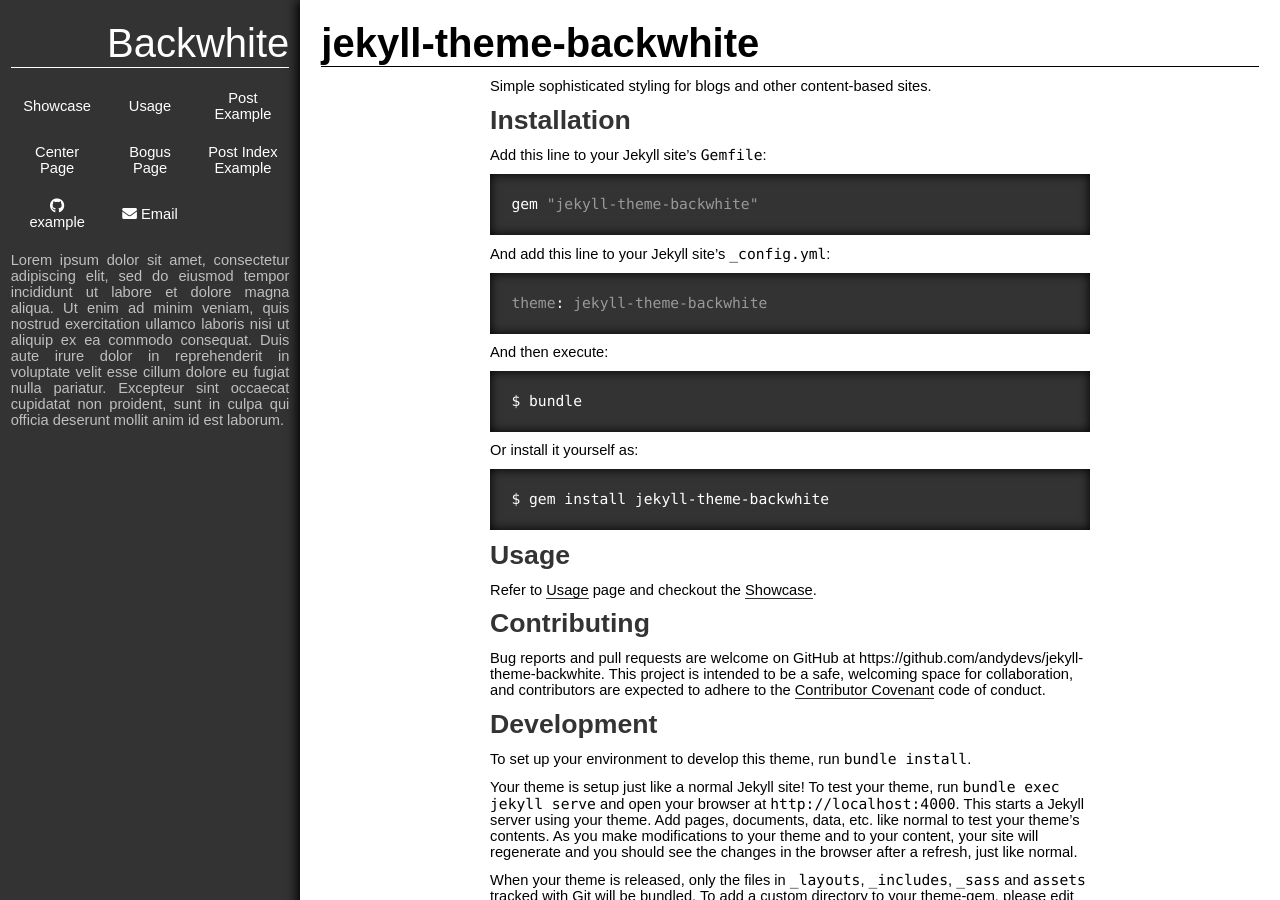
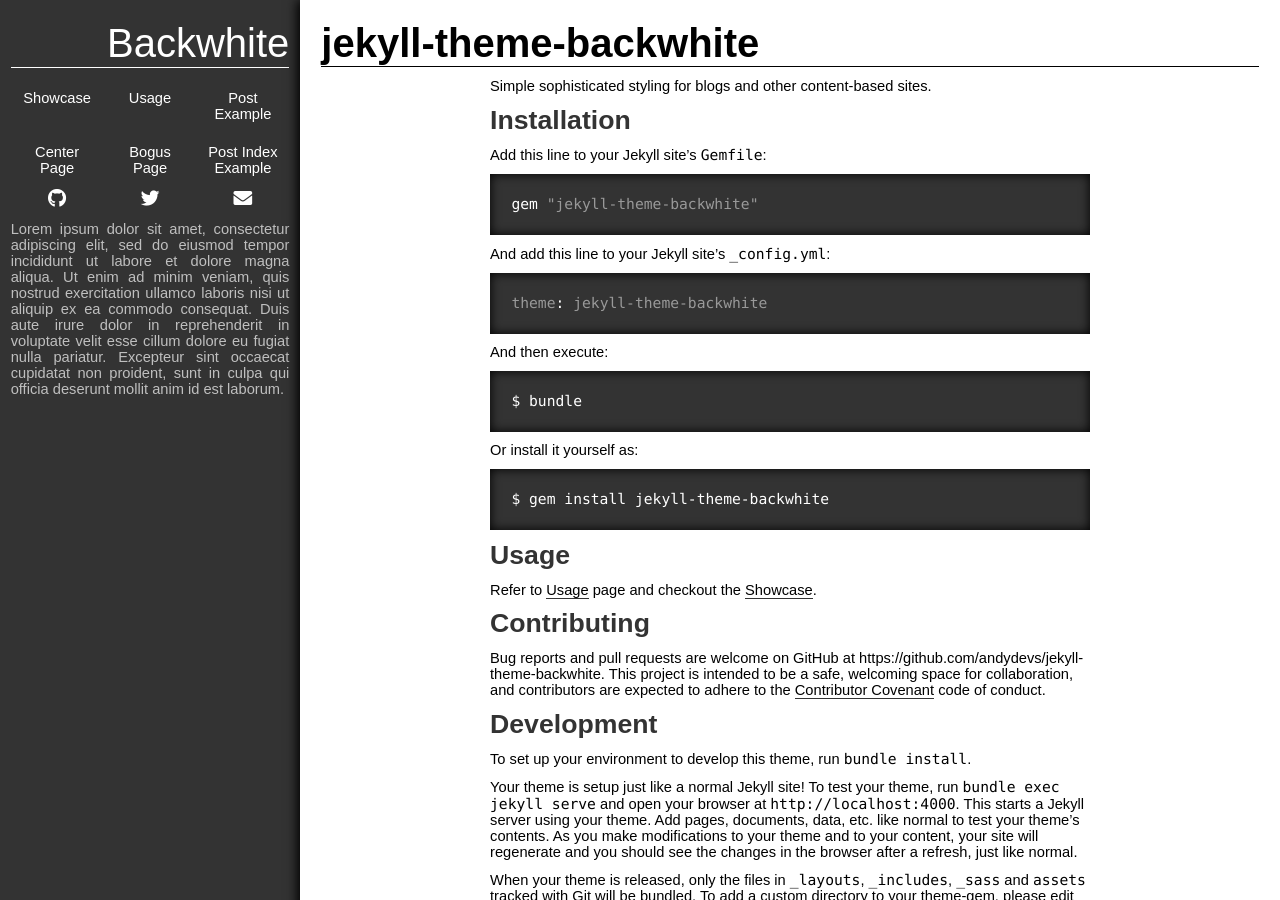
Before and after one commit to andydevs/jekyll-theme-backwhite, a Jekyll site: the page built from index.md, in a window 1280 px wide. Built offline with Jekyll 4.4.1, drawn with Linux system fonts in a browser that asks for light colours.

Commit message:
Created better links system

```diff
--- a/_config.yml
+++ b/_config.yml
@@ -9,6 +9,7 @@
   occaecat cupidatat non proident, sunt in culpa qui officia
   deserunt mollit anim id est laborum.
 
+# Page links
 links:
   - url: '/showcase'
     text: Showcase
@@ -24,8 +25,10 @@
     text: Post Index Example
 
 # Example social media
-github_username: example
-email_address: example@mail.com
+social:
+  twitter: "@example"
+  github: example
+  email: example@mail.com
 
 # Build details
 exclude:
--- a/_includes/back.html
+++ b/_includes/back.html
@@ -10,51 +10,33 @@
             </a>
         </div>
 
-        <!-- Links Table -->
-        <table class="bw-links">
-            <!-- Link Rows -->
-            {% assign rowsize = 3 %}
-            {% assign rows = site.links.size | times: 1.0 | divided_by: rowsize | ceil %}
-            {% for i in (1..rows) %}
-                {% assign offset = forloop.index0 | times: rowsize %}
-                <tr>
-                {% for link in site.links limit:rowsize offset:offset %}
-                    <td>
+        <!-- Page links grid -->
+        <div class="bw-links">
+            {% for link in site.links %}
                 <a href="{{ link.url | prepend: site.baseurl | prepend: site.url }}">
                     {{ link.text }}
                 </a>
-                    </td>
             {% endfor %}
-                </tr>
-            {% endfor %}
+        </div>
 
-            <!-- User's Social Media -->
-            <tr>
-                {% if site.github_username %}
-                    <td>
-                        <a href="https://github.com/{{ site.github_username }}">
+        <!-- Social links grid -->
+        <div class="bw-social">
+            {% if site.social.github %}
+                <a href="https://github.com/{{ site.social.github }}">
                     <span class='fab fa-github'></span>
-                            {{ site.github_username }}
                 </a>
-                    </td>
             {% endif %}
-                {% if site.twitter_username %}
-                    <td>
-                        <a href="https://twitter.com/{{ site.twitter_username }}">
-
+            {% if site.social.twitter %}
+                <a href="https://twitter.com/{{ site.social.twitter }}">
+                    <span class='fab fa-twitter'></span>
                 </a>
-                    </td>
             {% endif %}
-                {% if site.email_address %}
-                    <td>
-                        <a href="mailto://{{ site.email_address }}">
+            {% if site.social.email %}
+                <a href="mailto://{{ site.social.email }}">
                     <span class="fas fa-envelope"></span>
-                            Email
                 </a>
-                    </td>
             {% endif %}
-            </tr>
-        </table>
+        </div>
 
         <!-- Footer -->
         <footer class="bw-footer">
--- a/_sass/jekyll-theme-backwhite.scss
+++ b/_sass/jekyll-theme-backwhite.scss
@@ -14,3 +14,4 @@
 @import "jekyll-theme-backwhite/misc";
 @import "jekyll-theme-backwhite/syntax-highlighting";
 @import "jekyll-theme-backwhite/post-index";
+@import "jekyll-theme-backwhite/links";
--- a/_sass/jekyll-theme-backwhite/_back.scss
+++ b/_sass/jekyll-theme-backwhite/_back.scss
@@ -56,16 +56,6 @@
         }
     }
 
-    // Links
-    .bw-links {
-        a {
-            text-decoration: none;
-            &:hover {
-                border-bottom: 1px solid;
-            }
-        }
-    }
-
     // Backwhite footer
     .bw-footer {
         color: darken($white-color, 25%);
--- /dev/null
+++ b/_sass/jekyll-theme-backwhite/_links.scss
@@ -0,0 +1,24 @@
+// Links
+.bw-links {
+    display: grid;
+    grid-template-columns: repeat(3, 1fr);
+    a {
+        text-align: center;
+        display: inline-block;
+        text-decoration: none;
+        padding: $spacing-unit;
+    }
+}
+
+// Social
+.bw-social {
+    display: flex;
+    flex-direction: row;
+    justify-content: center;
+    align-items: center;
+    a {
+        flex: 1;
+        text-align: center;
+        font-size: $back-icon-size;
+    }
+}
--- a/_sass/jekyll-theme-backwhite/_variables-and-fonts.scss
+++ b/_sass/jekyll-theme-backwhite/_variables-and-fonts.scss
@@ -11,12 +11,15 @@
 // Gutters width
 $gutters-width: 64%;
 
-// Normal font size
+// Font sizes
 $mega-font-size: 30pt !default;
 $large-font-size: 20pt !default;
 $medium-font-size: 14pt !default;
 $normal-font-size: 11pt !default;
 $small-font-size: 8pt !default;
+
+// Icon size
+$back-icon-size: 14pt !default;
 
 // Font
 $font-family: "Calibri Light", sans-serif !default;
```
Lines whose indentation alone changed are shown as unchanged.
